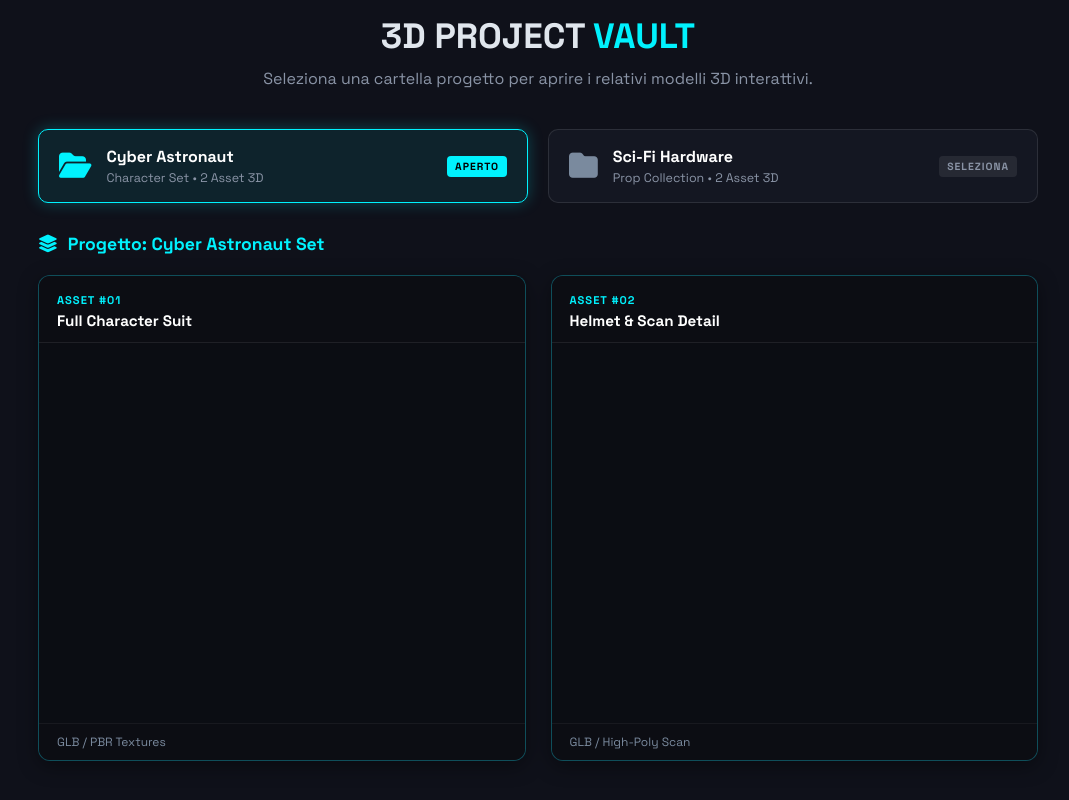
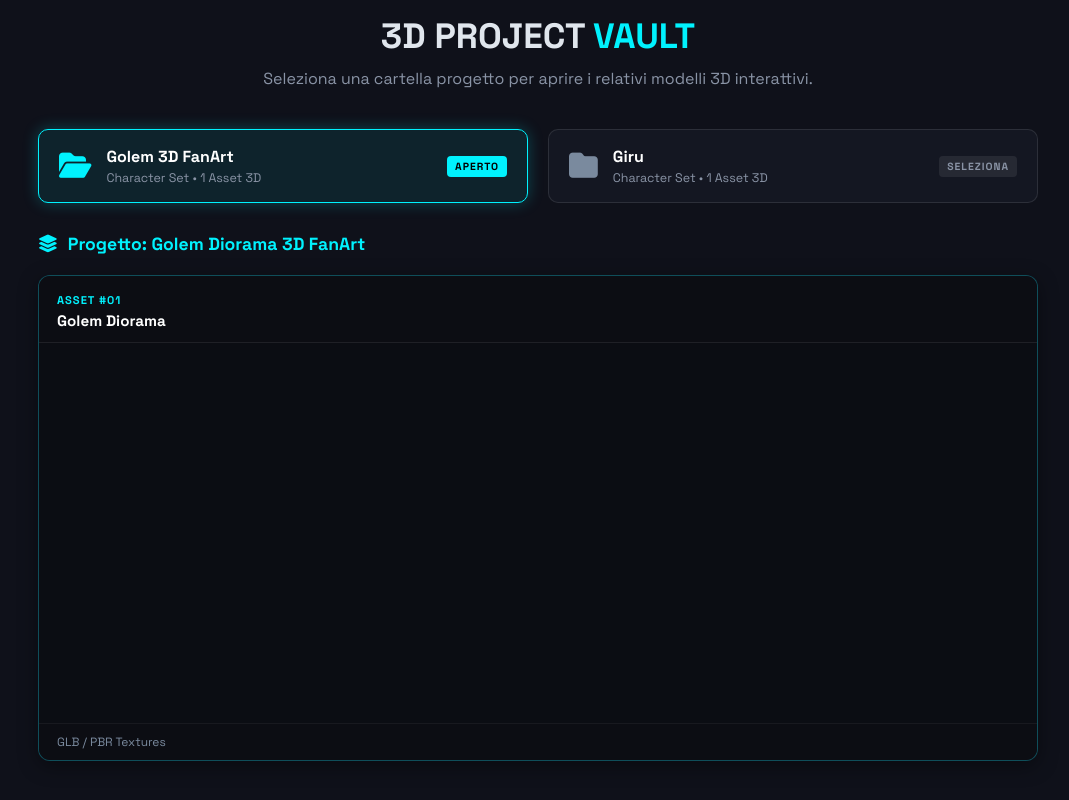
Before and after one commit to manufont17/3d-portfolio-website, a website: page index.html in a window 1280 px wide. Shown: the part 1709-2509 px from the top of the page, without its empty margins (102-1171 px from the left). Drawn offline with Linux system fonts and the light colour scheme; some packages are replaced by stand-ins of ours; a script that the page names is missing.

Commit message:
editing 3d sections

```diff
--- a/index.html
+++ b/index.html
@@ -90,8 +90,8 @@
                 aria-controls="project-astronaut" data-project="project-astronaut">
                 <div class="folder-icon"><i class="fas fa-folder-open" aria-hidden="true"></i></div>
                 <div class="folder-info">
-                    <h4>Cyber Astronaut</h4>
-                    <p>Character Set • 2 Asset 3D</p>
+                    <h4>Golem 3D FanArt</h4>
+                    <p>Character Set • 1 Asset 3D</p>
                 </div>
                 <div class="folder-badge">APERTO</div>
             </div>
@@ -100,8 +100,8 @@
                 data-project="project-scifi-props">
                 <div class="folder-icon"><i class="fas fa-folder" aria-hidden="true"></i></div>
                 <div class="folder-info">
-                    <h4>Sci-Fi Hardware</h4>
-                    <p>Prop Collection • 2 Asset 3D</p>
+                    <h4>Giru</h4>
+                    <p>Character Set • 1 Asset 3D</p>
                 </div>
                 <div class="folder-badge">SELEZIONA</div>
             </div>
@@ -111,43 +111,28 @@
         <!-- Progetto 1 (attivo di default) -->
         <div class="project-vault-content active" id="project-astronaut" role="tabpanel">
             <div class="vault-header">
-                <h3><i class="fas fa-layer-group" aria-hidden="true"></i> Progetto: Cyber Astronaut Set</h3>
+                <h3><i class="fas fa-layer-group" aria-hidden="true"></i> Progetto: Golem Diorama 3D FanArt</h3>
             </div>
             <div class="multi-viewer-grid">
 
                 <div class="viewer-card">
                     <div class="viewer-card-header">
                         <span>ASSET #01</span>
-                        <h4>Full Character Suit</h4>
+                        <h4>Golem Diorama</h4>
                     </div>
                     <!-- TODO: modello di esempio di modelviewer.dev. Sostituisci con assets/tuo_modello.glb -->
-                    <model-viewer src="https://modelviewer.dev/shared-assets/models/Astronaut.glb"
-                        alt="Modello 3D di una tuta da astronauta, ruotabile" auto-rotate camera-controls
+                    <model-viewer src="assets/3dModels/golem_export.glb"
+                        alt="Modello 3D di un Golem, ruotabile" auto-rotate camera-controls
                         shadow-intensity="1.5" loading="lazy">
                     </model-viewer>
                     <div class="viewer-card-footer">GLB / PBR Textures</div>
                 </div>
-
-                <div class="viewer-card">
-                    <div class="viewer-card-header">
-                        <span>ASSET #02</span>
-                        <h4>Helmet &amp; Scan Detail</h4>
-                    </div>
-                    <!-- TODO: modello di esempio di modelviewer.dev. Sostituisci con il tuo casco -->
-                    <model-viewer src="https://modelviewer.dev/shared-assets/models/NeilArmstrong.glb"
-                        alt="Modello 3D di una tuta spaziale storica, ruotabile" auto-rotate camera-controls
-                        shadow-intensity="1.5" loading="lazy">
-                    </model-viewer>
-                    <div class="viewer-card-footer">GLB / High-Poly Scan</div>
-                </div>
-
             </div>
         </div>
-
         <!-- Progetto 2 (nascosto di default) -->
         <div class="project-vault-content" id="project-scifi-props" role="tabpanel">
             <div class="vault-header">
-                <h3><i class="fas fa-layer-group" aria-hidden="true"></i> Progetto: Sci-Fi Hardware Collection</h3>
+                <h3><i class="fas fa-layer-group" aria-hidden="true"></i> Progetto: Dragon-Ball GT Giru FanArt</h3>
             </div>
             <div class="multi-viewer-grid">
 
@@ -161,21 +146,8 @@
                         alt="Prop sci-fi 1, ruotabile" auto-rotate camera-controls loading="lazy">
                     </model-viewer>
                     <!-- FIX: il footer mostrava il percorso segnaposto "assets/tuo_file_1.glb" ai visitatori -->
-                    <div class="viewer-card-footer">GLB / Hard-Surface Prop</div>
+                    <div class="viewer-card-footer">GLB / PBR Textures</div>
                 </div>
-
-                <div class="viewer-card">
-                    <div class="viewer-card-header">
-                        <span>ASSET #02</span>
-                        <h4>Environment Container</h4>
-                    </div>
-                    <!-- TODO: segnaposto, sostituisci con assets/tuo_file_2.glb -->
-                    <model-viewer src="https://modelviewer.dev/shared-assets/models/NeilArmstrong.glb"
-                        alt="Prop sci-fi 2, ruotabile" auto-rotate camera-controls loading="lazy">
-                    </model-viewer>
-                    <div class="viewer-card-footer">GLB / Environment Asset</div>
-                </div>
-
             </div>
         </div>
 
```
Also changed, not shown: 1 other file.
